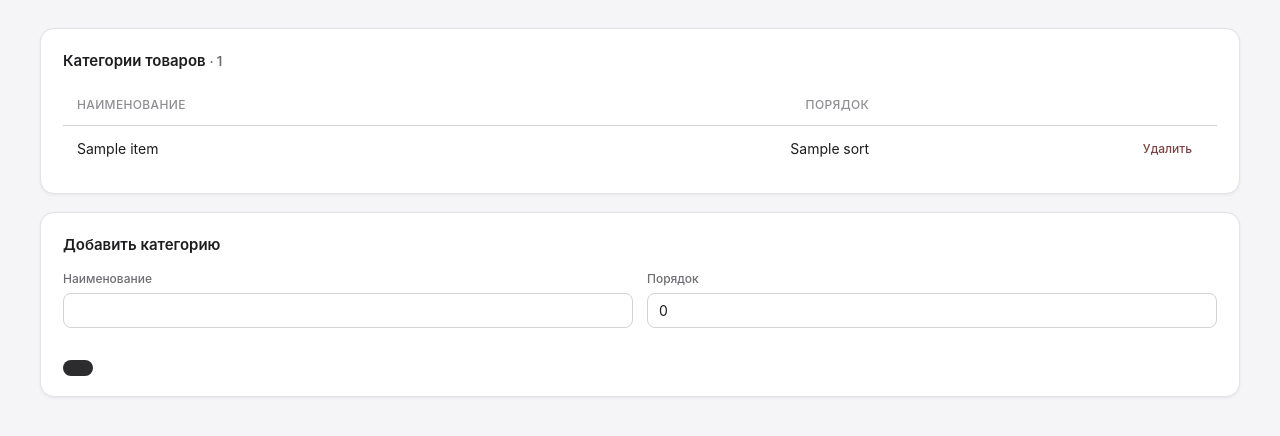
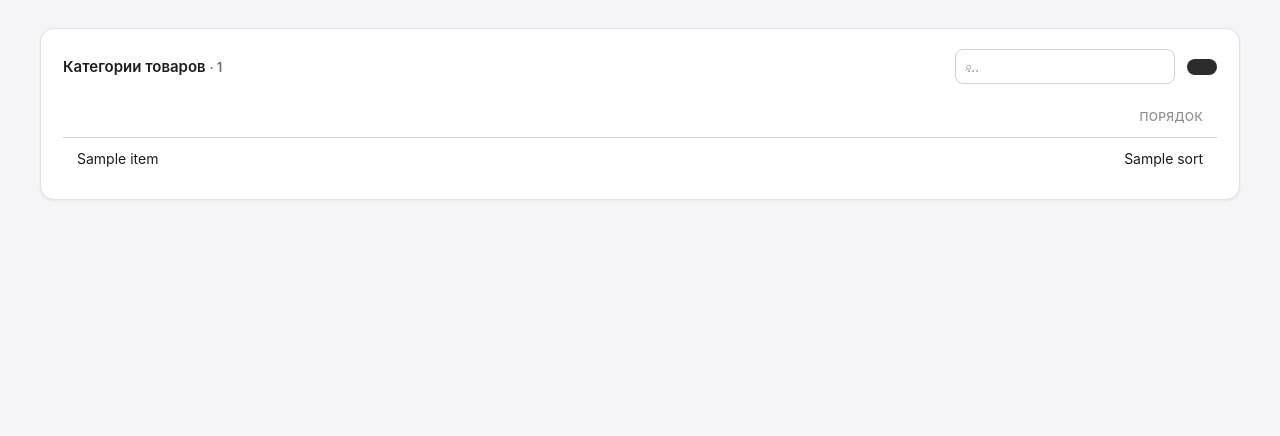
Before and after one commit to AleksandrVoinitsky/UWU, a Python web app: template app/templates/trade/categories.html in a window 1280 px wide. Shown: the top 436 px of the page. Run offline with Jinja, Linux system fonts and the light colour scheme; the template is opened without the code that fills it: most values are stand-ins (such as "Sample title", 1, 10 or a date in 2020).

Commit message:
Unified modal UX: zakazy order detail+actions in popup; categories create/edit/delete via same modal pattern as other catalogs

```diff
--- a/app/static/js/app.js
+++ b/app/static/js/app.js
@@ -222,12 +222,15 @@
       if (e.target.closest("a, button, form, input, select, textarea")) return;
       var modal = document.getElementById(row.getAttribute("data-edit"));
       if (!modal) return;
+      // Все формы с data-action-pattern получают актуальный action (в т.ч. «Удалить»).
+      modal.querySelectorAll('form[data-action-pattern]').forEach(function (f) {
+        var pattern = f.getAttribute("data-action-pattern");
+        if (pattern && row.dataset.id) {
+          f.action = pattern.replace("{id}", row.dataset.id);
+        }
+      });
       var form = modal.querySelector("form");
       if (form) {
-        var pattern = form.getAttribute("data-action-pattern");
-        if (pattern && row.dataset.id) {
-          form.action = pattern.replace("{id}", row.dataset.id);
-        }
         Object.keys(row.dataset).forEach(function (key) {
           if (key === "edit" || key === "id") return;
           var field = form.querySelector('[name="' + key + '"]');
--- a/app/templates/trade/categories.html
+++ b/app/templates/trade/categories.html
@@ -2,35 +2,64 @@
 {% block page_title %}Категории товаров{% endblock %}
 {% block content %}
 <div class="card">
-  <div class="card-header"><h2>Категории товаров <span class="muted">· {{ items|length }}</span></h2></div>
+  <div class="card-header">
+    <h2>Категории товаров <span class="muted">· {{ items|length }}</span></h2>
+    <div class="flex flex-wrap">
+      <div class="search-input"><span class="icon">⌕</span><input type="text" data-search="#cat-table" placeholder="{{ t('common.search', lang) }}…"></div>
+      <button class="btn primary" data-modal-open="modal-cat">{{ t('common.create', lang) }}</button>
+    </div>
+  </div>
   <div class="table-wrap">
-    <table class="table" data-table>
-      <thead><tr><th>Наименование</th><th class="num">Порядок</th><th></th></tr></thead>
+    <table class="table" id="cat-table">
+      <thead><tr><th>{{ t('common.name', lang) }}</th><th class="num">Порядок</th></tr></thead>
       <tbody>
         {% for c in items %}
-        <tr>
+        <tr data-row data-edit="modal-cat-edit" data-id="{{ c.id }}" data-name="{{ c.name }}" data-sort="{{ c.sort }}" style="cursor:pointer" title="Нажмите для редактирования">
           <td>{{ c.name }}</td>
           <td class="num">{{ c.sort }}</td>
-          <td class="num">
-            <form method="post" action="/catalog/categories/{{ c.id }}/delete" onsubmit="return confirm('Удалить категорию?')">
-              <button class="btn text small danger" type="submit">Удалить</button>
-            </form>
-          </td>
         </tr>
-        {% endfor %}
+        {% else %}<tr data-empty><td colspan="2" class="muted">Нет записей</td></tr>{% endfor %}
       </tbody>
     </table>
   </div>
 </div>
 
-<div class="card">
-  <div class="card-header"><h2>Добавить категорию</h2></div>
-  <form method="post" action="/catalog/categories">
-    <div class="form-row">
-      <div class="field"><label>Наименование</label><input type="text" name="name" required></div>
-      <div class="field"><label>Порядок</label><input type="number" name="sort" value="0"></div>
-    </div>
-    <div class="form-actions"><button type="submit" class="btn primary">{{ t('common.save', lang) }}</button></div>
-  </form>
+<div class="modal-backdrop" id="modal-cat">
+  <div class="modal">
+    <div class="modal-header"><h3>{{ t('common.create', lang) }} · Категория</h3><button class="modal-close" data-modal-close>✕</button></div>
+    <form method="post" action="/catalog/categories">
+      <div class="modal-body">
+        <div class="form-row">
+          <div class="field"><label>{{ t('common.name', lang) }}</label><input type="text" name="name" required></div>
+          <div class="field"><label>Порядок</label><input type="number" name="sort" value="0"></div>
+        </div>
+      </div>
+      <div class="modal-body" style="padding-top:0;display:flex;gap:10px;justify-content:flex-end">
+        <button type="button" class="btn secondary" data-modal-close>{{ t('common.cancel', lang) }}</button>
+        <button type="submit" class="btn primary">{{ t('common.add', lang) }}</button>
+      </div>
+    </form>
+  </div>
+</div>
+
+<div class="modal-backdrop" id="modal-cat-edit">
+  <div class="modal">
+    <div class="modal-header"><h3>{{ t('common.edit', lang) }} · Категория</h3><button class="modal-close" data-modal-close>✕</button></div>
+    <form method="post" action="" data-action-pattern="/catalog/categories/{id}/update">
+      <div class="modal-body">
+        <div class="form-row">
+          <div class="field"><label>{{ t('common.name', lang) }}</label><input type="text" name="name" required></div>
+          <div class="field"><label>Порядок</label><input type="number" name="sort" value="0"></div>
+        </div>
+      </div>
+      <div class="modal-body" style="padding-top:0;display:flex;gap:10px;justify-content:flex-end">
+        <button type="button" class="btn secondary" data-modal-close>{{ t('common.cancel', lang) }}</button>
+        <button type="submit" class="btn primary">{{ t('common.save', lang) }}</button>
+      </div>
+    </form>
+    <form method="post" action="" data-action-pattern="/catalog/categories/{id}/delete" onsubmit="return confirm('Удалить категорию?')" style="padding:0 16px 16px">
+      <button type="submit" class="btn danger">{{ t('common.delete', lang) }}</button>
+    </form>
+  </div>
 </div>
 {% endblock %}
```
Also changed, not shown: app/templates/trade/zakazy.html (+50 -35 lines), app/web/trade.py (+18 -0 lines).
